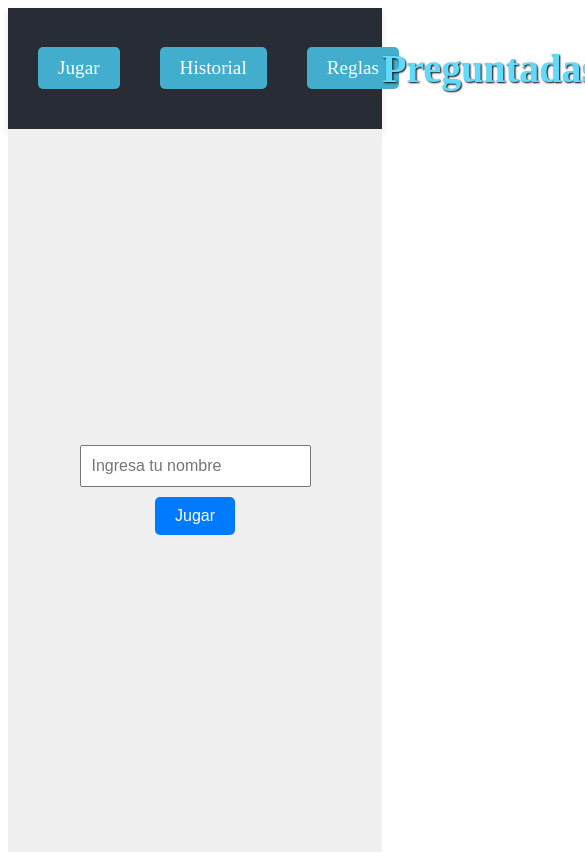
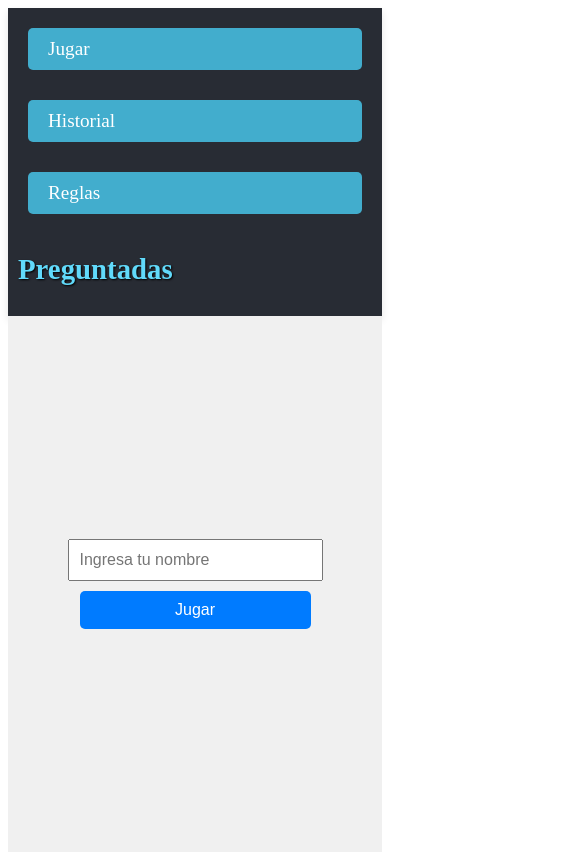
Before and after one commit to Jose121001/Tarea01-Lenguajes, a React (Create React App) app in the folder client/: page / in a window 390 px wide. Shown: the top 860 px of the page, 585 px wide, since content can reach past the window. Built offline with nearby package versions, Linux system fonts and the light colour scheme.

Commit message:
Finalizacion de tarea, añadido(responsive)

```diff
--- a/client/src/App.css
+++ b/client/src/App.css
@@ -1,5 +1,6 @@
 /* App.css */
 
+/* Estilos generales */
 .Menu_app {
   display: flex;
   flex-direction: column;
@@ -38,8 +39,7 @@
   font-size: 2.5em;
   color: #61dafb;
   text-shadow: 1px 1px 2px #000;
-  margin-right:25%;
-
+  margin-right: 25%;
 }
 
 .Name_bar {
@@ -52,11 +52,10 @@
   font-size: 1.2em;
 }
 
-
 .Button_play, .Button_historial, .Button_rules {
   padding: 10px 20px;
   margin: 10px;
-  background-color:#42adcd;
+  background-color: #42adcd;
   color: white;
   font-size: 1.2em;
   border: none;
@@ -73,7 +72,6 @@
 .Button_play:hover, .Button_historial:hover, .Button_rules:hover {
   box-shadow: 0 8px 16px rgba(0, 0, 0, 0.2);
 }
-
 
 .ContentMenu {
   display: flex;
@@ -106,7 +104,7 @@
 }
 
 .ResponseButton {
-  width: 90%;  /* Ajusta el ancho para hacerlo más rectangular horizontalmente */
+  width: 90%; /* Ajusta el ancho para hacerlo más rectangular horizontalmente */
   margin: 10px 0; /* Ajusta el margen para mantener la separación */
   padding: 15px;
   background-color: #fff;
@@ -115,7 +113,7 @@
   box-shadow: 0 2px 4px rgba(0, 0, 0, 0.1);
   cursor: pointer;
   transition: all 0.3s ease;
-  text-align: center;/* Ajusta el centro en el centro y permite aumentar su largo en -x a x */
+  text-align: center; /* Ajusta el centro en el centro y permite aumentar su largo en -x a x */
 }
 
 .ResponseButton:hover {
@@ -346,3 +344,83 @@
 .HistorialList span, .HistorialList p {
   animation: slideIn 1s ease-in-out;
 }
+
+/* Media Queries para Responsividad */
+@media (max-width: 768px) {
+  .Menu_header {
+    flex-direction: column;
+    align-items: flex-start;
+    padding: 10px;
+  }
+
+  .Menu_sidebar {
+    width: 100%;
+    justify-content: space-around;
+    margin-bottom: 10px;
+  }
+
+  .Title_name {
+    margin-right: 0;
+    text-align: center;
+    width: 100%;
+    font-size: 2em;
+  }
+
+  .ContentMenu_play {
+    width: 80%;
+    padding: 15px;
+  }
+
+  .Bar_questions {
+    font-size: 1em;
+  }
+
+  .ResponseButton {
+    width: 100%;
+    padding: 10px;
+    font-size: 1em;
+  }
+}
+
+@media (max-width: 480px) {
+  .Menu_header {
+    flex-direction: column;
+    align-items: flex-start;
+    padding: 10px;
+  }
+
+  .Menu_sidebar {
+    flex-direction: column;
+    gap: 10px;
+    width: 100%;
+    margin-bottom: 10px;
+  }
+
+  .Title_name {
+    margin-right: 0;
+    text-align: center;
+    width: 100%;
+    font-size: 1.8em;
+  }
+
+  .ContentMenu_play {
+    width: 90%;
+    padding: 10px;
+  }
+
+  .Bar_questions {
+    font-size: 0.9em;
+  }
+
+  .ResponseButton {
+    width: 100%;
+    padding: 8px;
+    font-size: 0.9em;
+  }
+
+  .Name_input input, .Name_input button {
+    width: 100%;
+    padding: 10px;
+    font-size: 1em;
+  }
+}
--- a/client/src/App.js
+++ b/client/src/App.js
@@ -183,7 +183,7 @@ function App() {
     <div className="Menu_app">
       <header className="Menu_header">
         <nav className="Menu_sidebar">
-        <div className="Button_play" onClick={handlePlayButtonClick}>
+          <div className="Button_play" onClick={handlePlayButtonClick}>
             Jugar
           </div>
           <div className="Button_historial" onClick={showHistorialInfo}>Historial</div>
```
